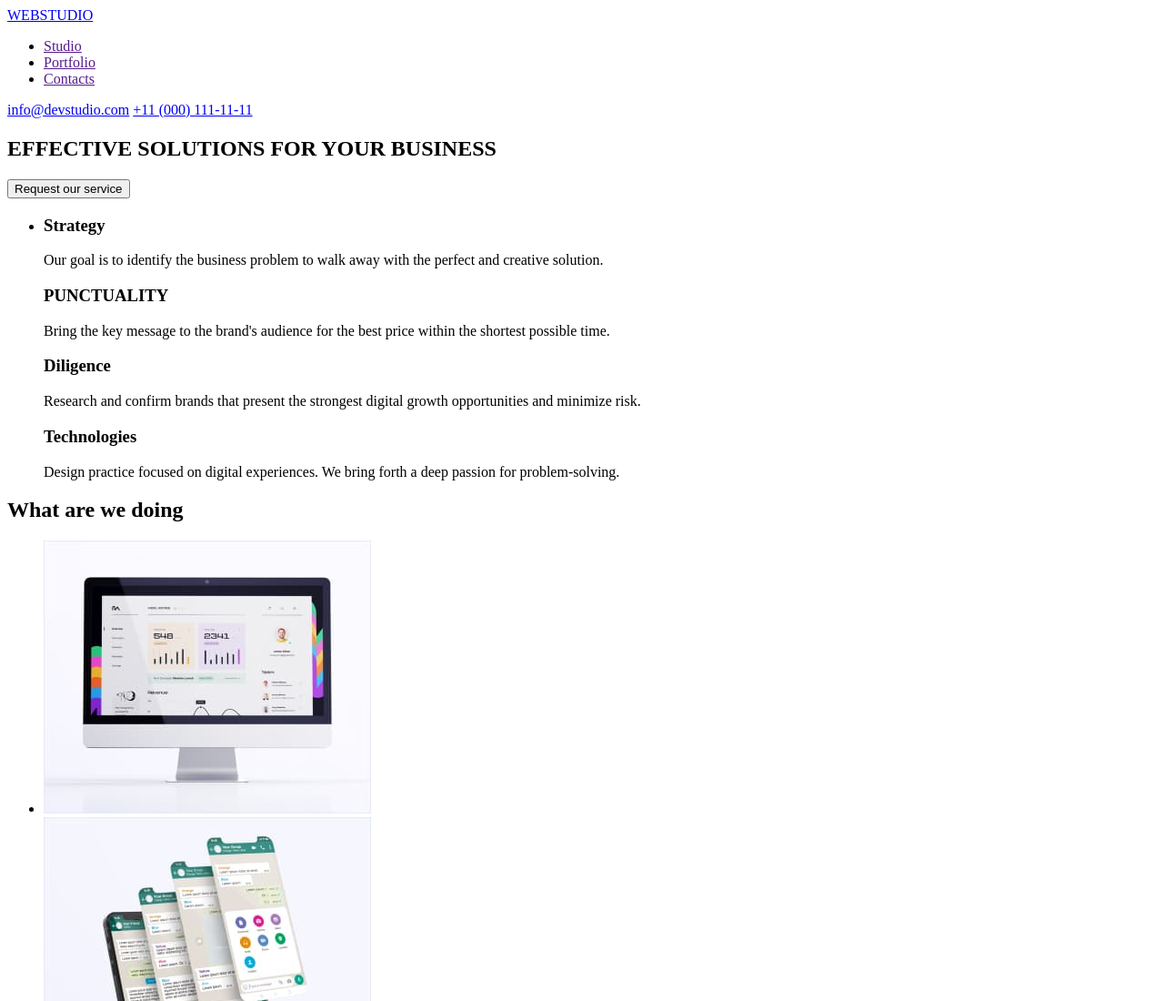
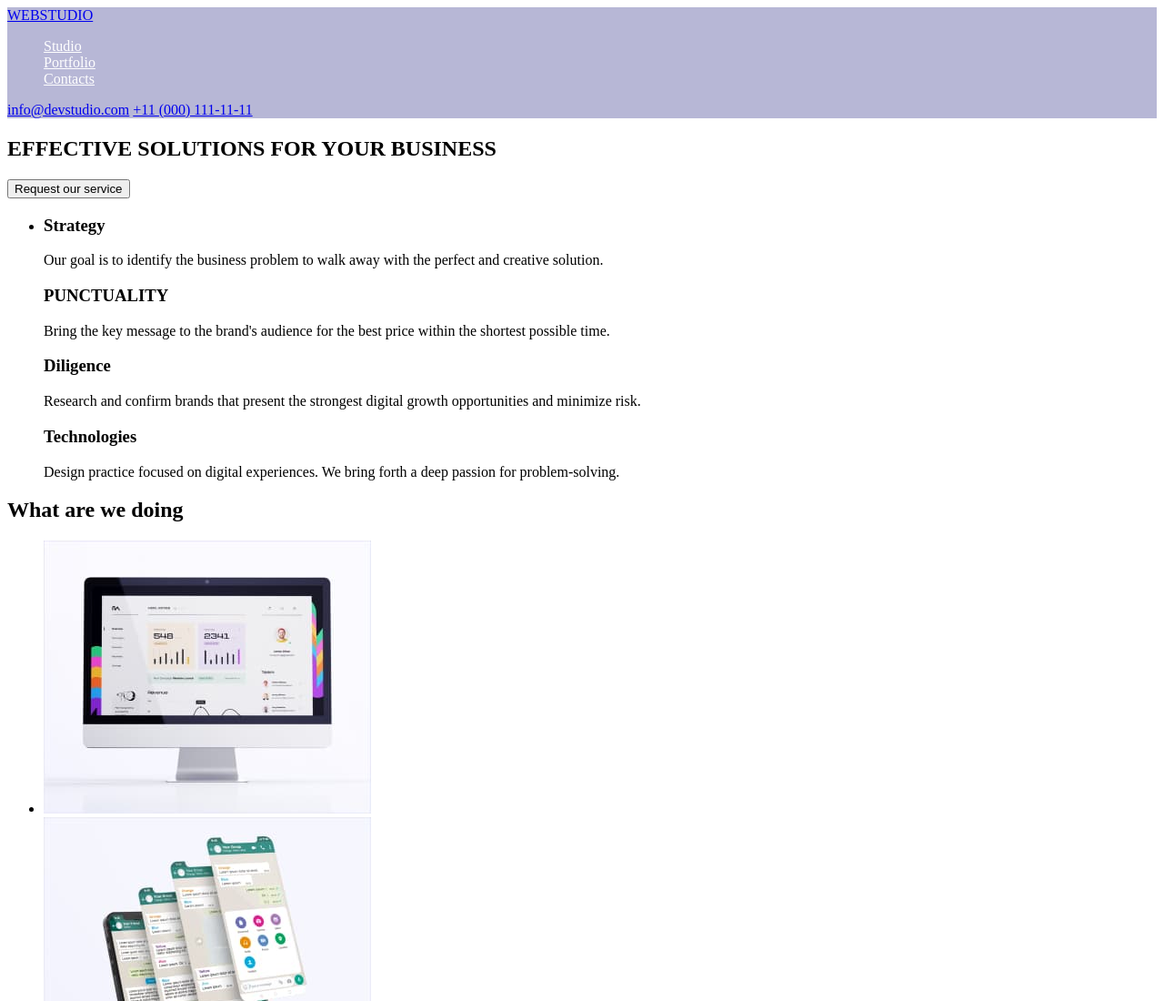
Before and after one commit to MadalinA917ON/goit-markup-hw-02, a plain HTML site: page index.html in a window 1280 px wide. Shown: the top 1100 px of the page at 91% size. Drawn offline with Linux system fonts and the light colour scheme.

Commit message:
Aded Styling

```diff
--- a/css/styles.css
+++ b/css/styles.css
@@ -1,3 +1,16 @@
 :root {
     --link-color: #fff;
 }
+
+.global-header{
+    background-color: rgb(183, 183, 214);
+}
+
+.global-header .main-nav a,
+.global-header .main-nav a:visited {
+    color: var(--link-color);
+}
+
+.global-header .main-nav li {
+    list-style-type: none;
+}
--- a/index.html
+++ b/index.html
@@ -9,9 +9,9 @@
   <body>
     <!-- Sectiunea Header -->
 
-    <header>
+    <header class="global-header">
       <a href="index.htm"><span>WEBSTUDIO</span></a>
-      <nav>
+      <nav class="main-nav">
         <ul>
           <li>
             <a href="">Studio</a>
@@ -31,7 +31,7 @@
     <main>
       <!-- Prima sectiune 'Hero' -->
       <section class="hero-section">
-        <h1>EFFECTIVE SOLUTIONS FOR YOUR BUSINESS</h1>
+        <h1 id="hero-text">EFFECTIVE SOLUTIONS FOR YOUR BUSINESS</h1>
         <button type="button">Request our service</button>
       </section>
 
```
